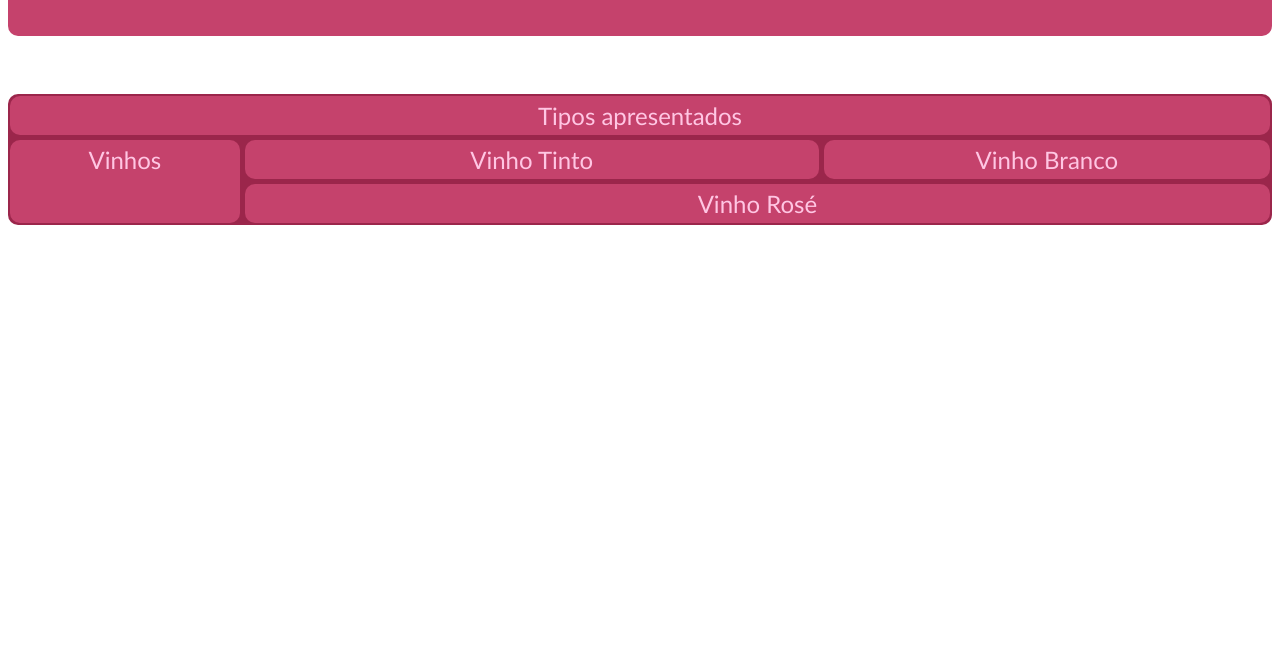
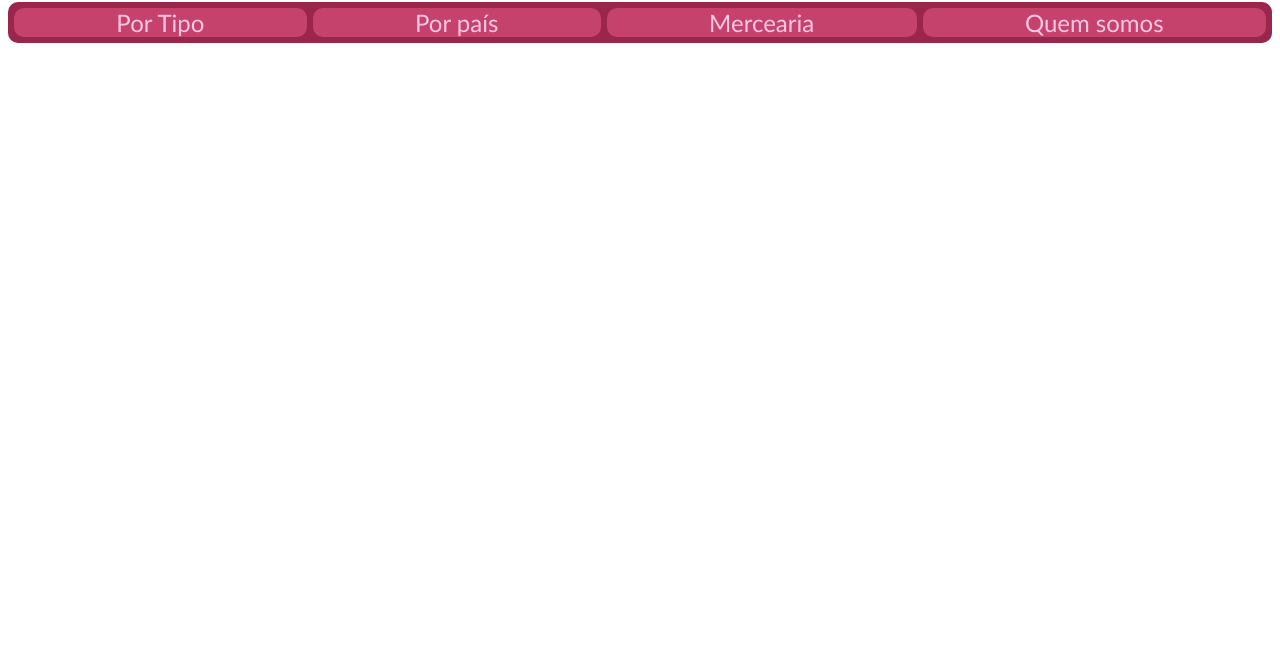
Before and after one commit to J0aoSoares/aula-front-17-04-23, a plain HTML site: page Grid Layout/index.html in a window 1280 px wide. Shown: the part 133-800 px from the top of the page. Drawn offline with Linux system fonts and the light colour scheme.

Commit message:
inicio projeto grid

```diff
--- a/Grid Layout/index.html
+++ b/Grid Layout/index.html
@@ -9,27 +9,25 @@
 
 <body>
     <div class="box">
-        <h1>Tipos de Vinho</h1>
+        Tipos de Vinho
     </div>
 
     <br><br>
 
     <div class="grid-container">
         <div class="item1">
-            Tipos apresentados
+            Por Tipo
         </div>
         <div class="item2">
-            Vinhos
+            Por país
         </div>
         <div class="item3">
-            Vinho Tinto
+            Mercearia
         </div>
         <div class="item4">
-           Vinho Branco
+           Quem somos
         </div>
-        <div class="item5">
-            Vinho Rosé
-        </div>
+
     </div>
     <br><br>
 </body>
--- a/Grid Layout/style.css
+++ b/Grid Layout/style.css
@@ -12,34 +12,15 @@ body{
 }
 .grid-container{
     display: grid;
-    grid-template-areas:
-    'header header header header header header'
-    'menu main main main right right'
-    'menu footer footer footer footer footer';
     background-color: rgb(155, 38, 75);
-    gap: 5px;
-    padding: 2px;
+    padding: 6px;
+    gap: 6px;
     border-radius: 10px;
+    grid-template-columns: auto auto auto auto;
 
 }
 .grid-container > div{
     background-color: rgb(197, 66, 108);
-    text-align: center;
-    padding: 5px;
     border-radius: 10px;
+    gap:6px;
 }
-.item1{
-    grid-area: header;
-}
-.item2{
-    grid-area: menu;
-}
-.item3{
-    grid-area: main;
-}
-.item4{
-    grid-area: right;
-}
-.item5{
-    grid-area: footer;
-}
```
Also changed, not shown: 1 other file.
